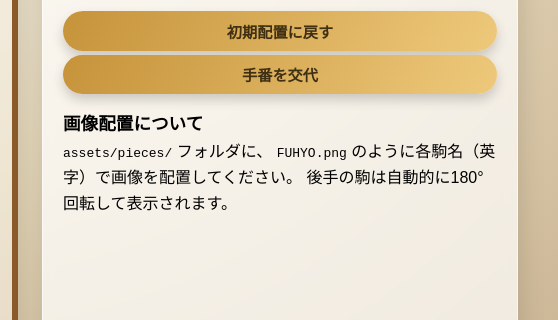
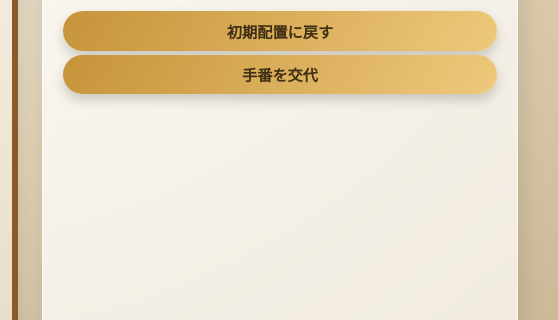
Before and after one commit to MitsuruA/syogiseiha, a plain HTML site: page index.html in a window 1280 px wide. Shown: the part 378-698 px from the top of the page, 722-1280 px from the left. Drawn offline with Linux system fonts and the light colour scheme.

Commit message:
Update index.html　delete 画像配置について

```diff
--- a/index.html
+++ b/index.html
@@ -241,14 +241,6 @@
         <section class="controls">
           <button id="reset-button" type="button">初期配置に戻す</button>
           <button id="pass-button" type="button">手番を交代</button>
-        </section>
-        <section>
-          <span class="status-label">画像配置について</span>
-          <p>
-            <code>assets/pieces/</code> フォルダに、
-            <code>FUHYO.png</code> のように各駒名（英字）で画像を配置してください。
-            後手の駒は自動的に180°回転して表示されます。
-          </p>
         </section>
       </aside>
     </div>
```
